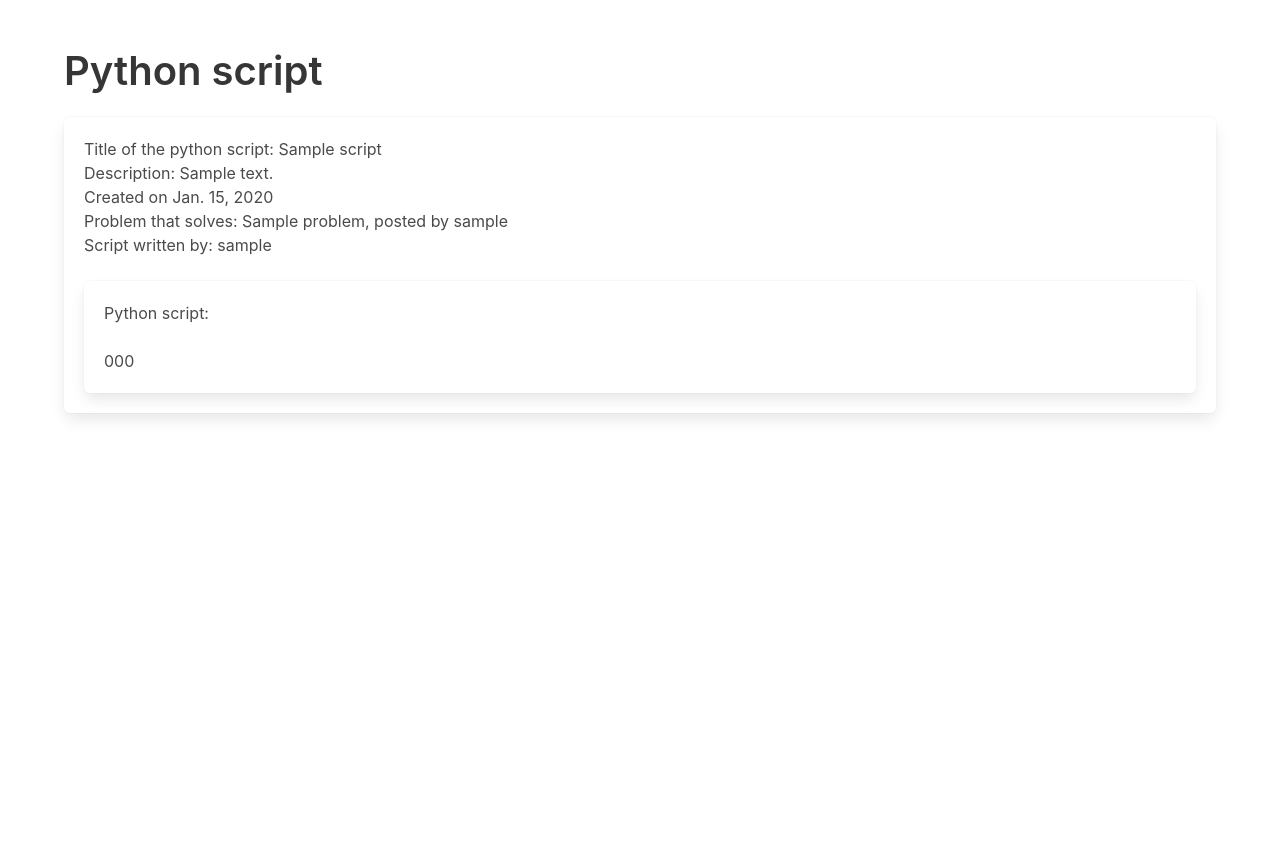
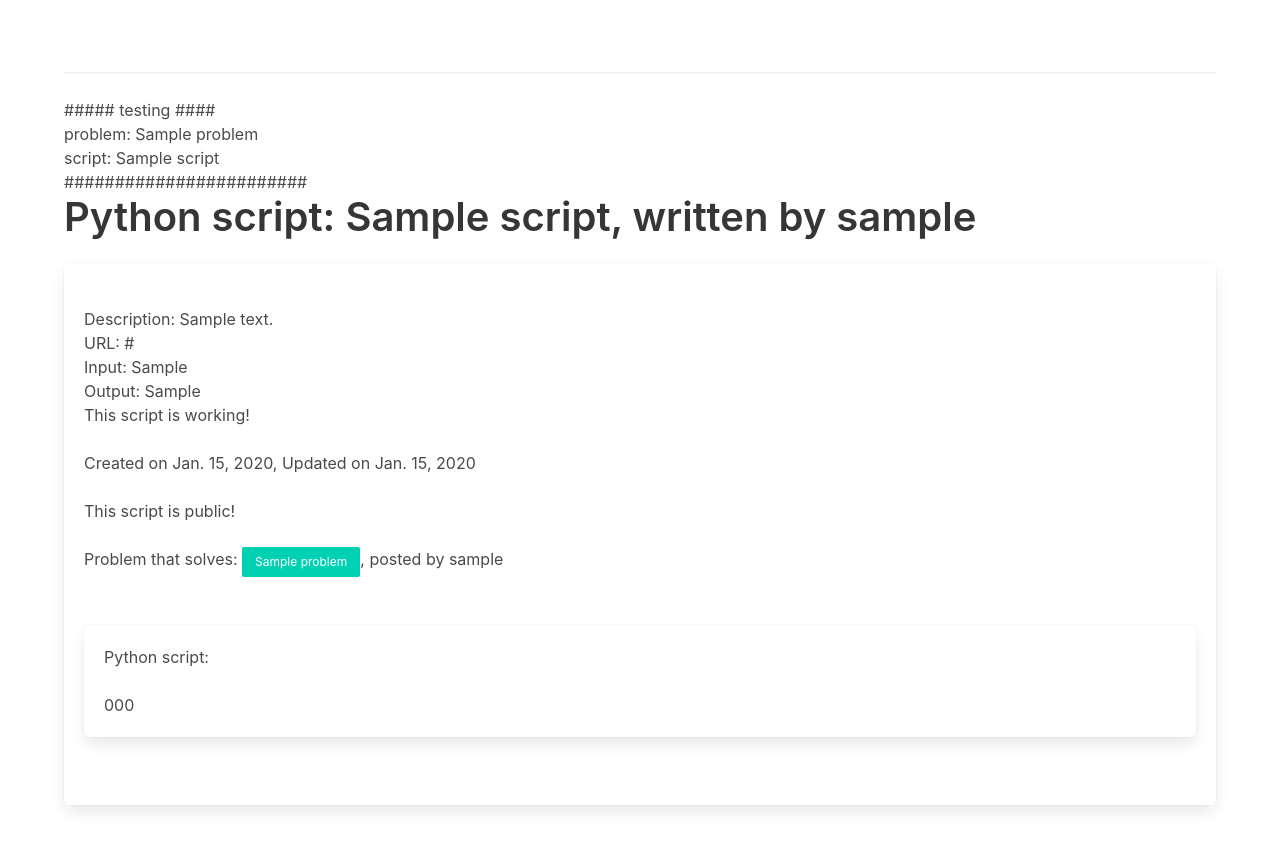
Before and after one commit to Ritaxo/adhaliwal_sharingcode, a Django app: template share/templates/share/script.html in a window 1280 px wide. Shown: the part 64-917 px from the top of the page. Before the commit the page ends 483 px from the top, so only its background shows below. Run offline with Django 3.2, Linux system fonts and the light colour scheme; the template is opened without the code that fills it: values that come from a table or form of the project are taken from there, others are empty; tables that the repository leaves empty hold one stand-in row (values such as "Sample post"); some libraries are stand-ins or nearby versions.

Commit message:
Module 7

```diff
--- a/share/templates/share/script.html
+++ b/share/templates/share/script.html
@@ -2,33 +2,66 @@
 
 {% block content %}
 
-<h2 class="title is-2">Python script </h2>
+<!-- objects passed by the view function: user, script, problem -->
+
+{% if error %}
+  <h3 class="title is-3" style="color: red">{{ error }}</h3>
+{% endif %}
+
+<hr> ##### testing ####  <br>
+problem: {{problem}} <br>
+script: {{script}} <br>
+######################## <br>
+
+
+<h2 class="title is-2">Python script: {{ script.title }}, written by {{ script.coder.user.username}}</h2>
         <div class="box">
         <div class="content">
-            {% if script.make_public %}
 
-              Title of the python script: {{ script.title }} <br>
+              <br>
               Description: {{ script.description }} <br>
-              Created on {{ script.created }} <br>
-              Problem that solves: {{ problem.title}}, posted by {{problem.coder.user.username}} <br>
-              Script written by: {{ script.coder.user.username}}
+              {% if script.url %}
+              URL: {{ script.url }} <br>
+              {% endif %}
+
+              {% if script.input %}
+              Input: {{ script.input }} <br>
+              {% endif %}
+
+              {% if script.output %}
+              Output: {{ script.output }} <br>
+              {% endif %}
+              {% if script.working_code %}
+                This script is working! <br><br>
+              {% else %}
+                This script is not yet working!<br><br>
+              {% endif %}
+
+              Created on {{ script.created }}, Updated on {{ script.updated }} <br><br>
+
+              {% if script.make_public %}
+                This script is public! <br><br>
+              {% else %}
+                This script is private!<br><br>
+              {% endif %}
+
+              <!-- create a link to the problem that it solves -->
+              Problem that solves:
+              <a class="button is-primary is-small" href="{% url 'share:show_problem' problem.id %}">  {{ problem.title}} </a>,
+              posted by {{problem.coder.user.username}} <br>
               <br>
               <br>
-              <div class="box">
+              <div class="box">     <!-- we should also show the RAW text --> <!-- See pastebin -->
               Python script:
                     <div class="code">
                           <br>{{ script.code }}
                       </div>
               </div>
+              <br>
+              {% if user.id == script.coder.user.id %}
+              <a class="button is-primary is-medium" href="{% url 'share:edit_script' script.id %}">Make changes to this script ... </a>
 
-              {% if user.id == script.coder.user.id %}
-                <a class="button is-primary is-medium" href="{% url 'share:edit_script' script.id %}">Make changes to this script </a>
               {% endif %}
-
-            {% else %}
-            Sorry this script is private!
-            {% endif %}
-
         </div>
     </div>
 
```
Also changed, not shown: share/views.py (+91 -3 lines).
